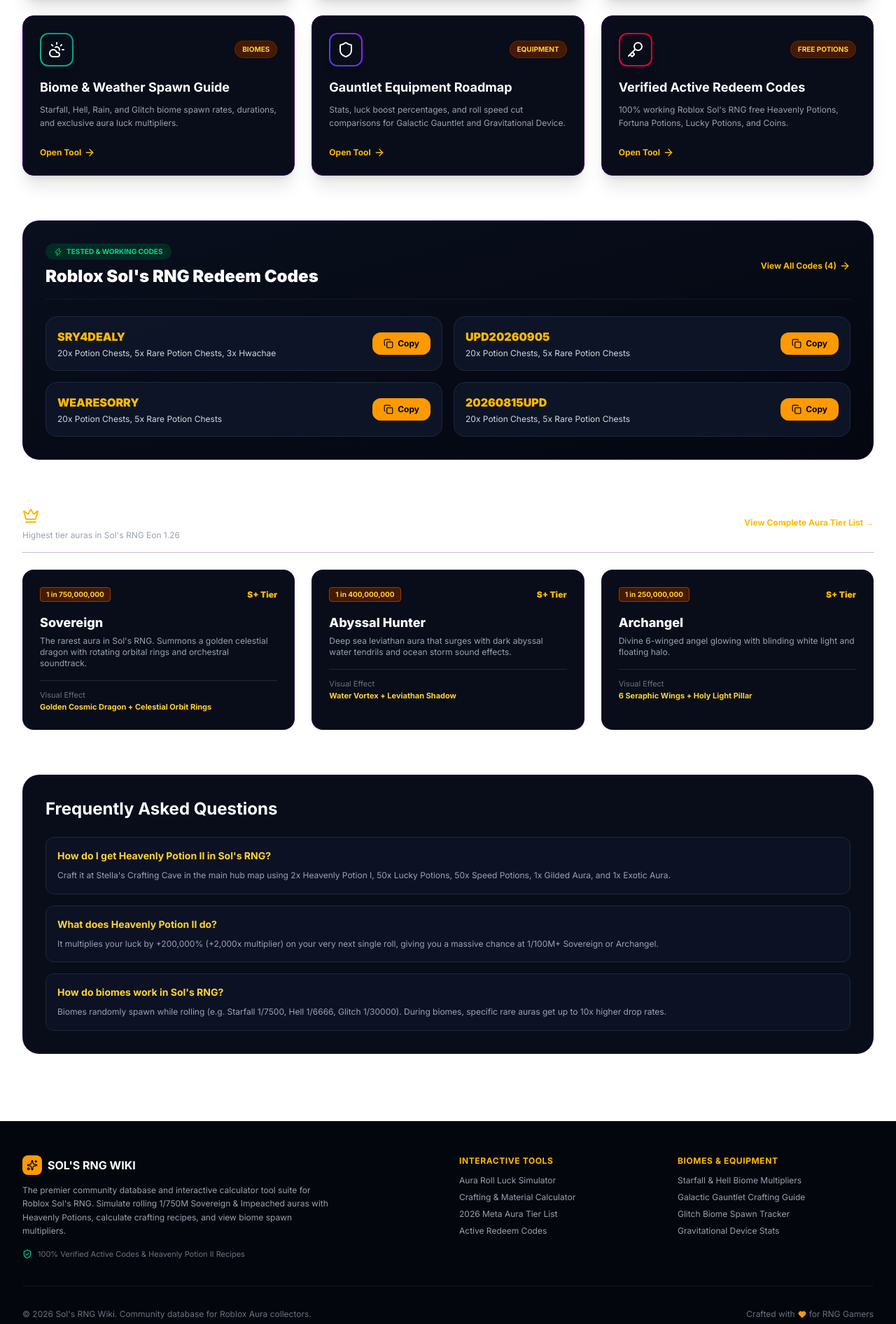
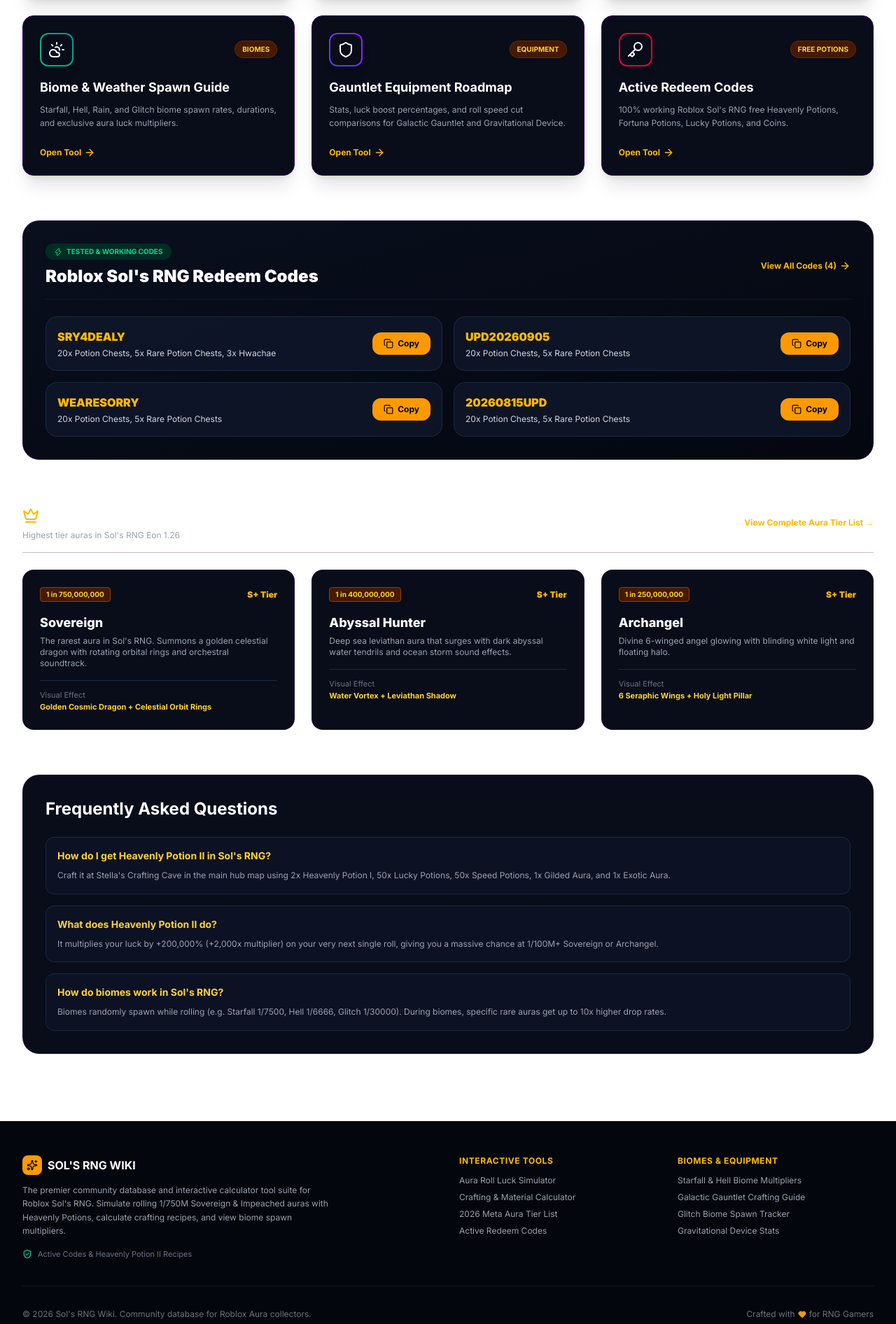
Before and after one commit to lianlele168/sols-rng-wiki, a Next.js app: page / in a window 1280 px wide. Shown: the part 1808-3700 px from the top of the page at 70% size. Built offline with nearby package versions, Linux system fonts and the light colour scheme.

Commit message:
fix(eeat): strip unbacked "Verified" UI labels; drop dead simulator component

```diff
--- a/src/app/HomeClient.tsx
+++ b/src/app/HomeClient.tsx
@@ -58,7 +58,7 @@
       badge: "EQUIPMENT"
     },
     {
-      title: "Verified Active Redeem Codes",
+      title: "Active Redeem Codes",
       desc: "100% working Roblox Sol's RNG free Heavenly Potions, Fortuna Potions, Lucky Potions, and Coins.",
       href: "/codes",
       icon: Key,
--- a/src/components/Footer.tsx
+++ b/src/components/Footer.tsx
@@ -19,7 +19,7 @@
           </p>
           <div className="inline-flex items-center space-x-2 text-[11px] text-gray-500">
             <ShieldCheck className="w-3.5 h-3.5 text-emerald-400" />
-            <span>100% Verified Active Codes & Heavenly Potion II Recipes</span>
+            <span>Active Codes & Heavenly Potion II Recipes</span>
           </div>
         </div>
 
```
